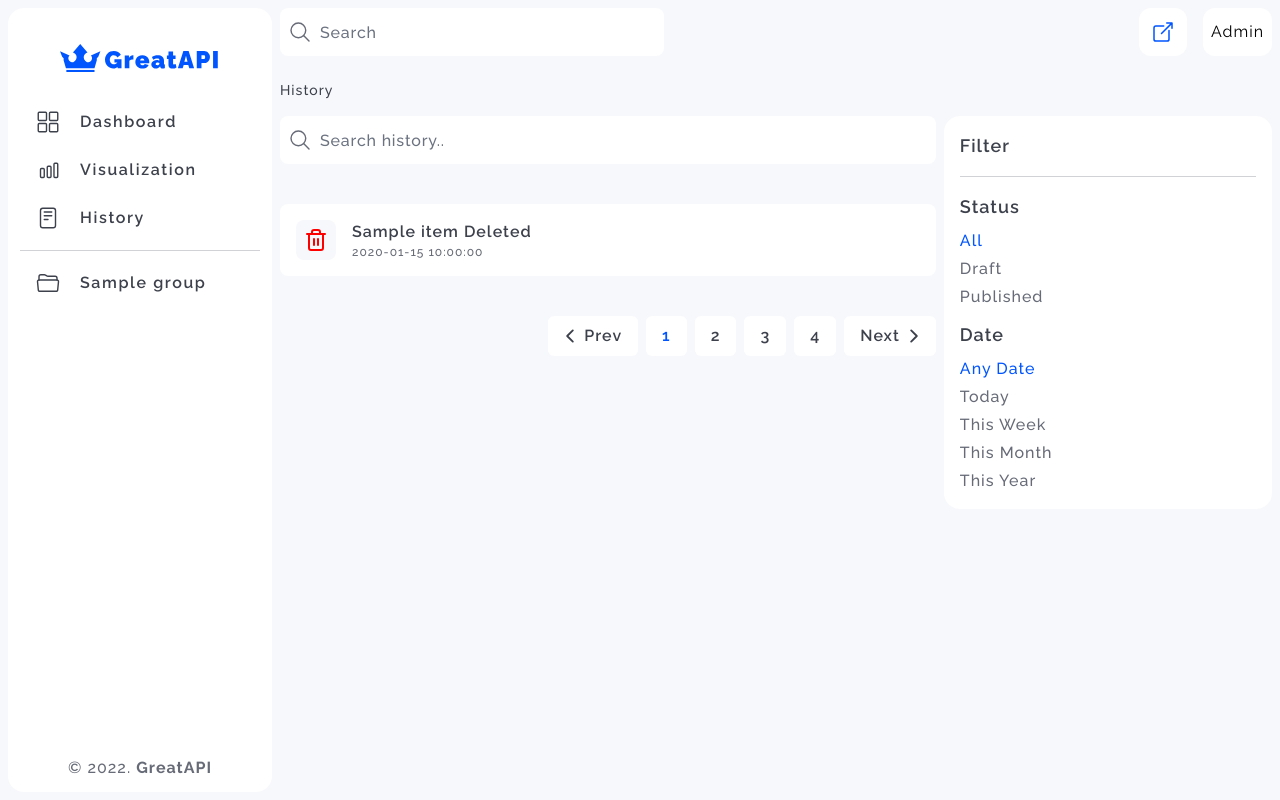
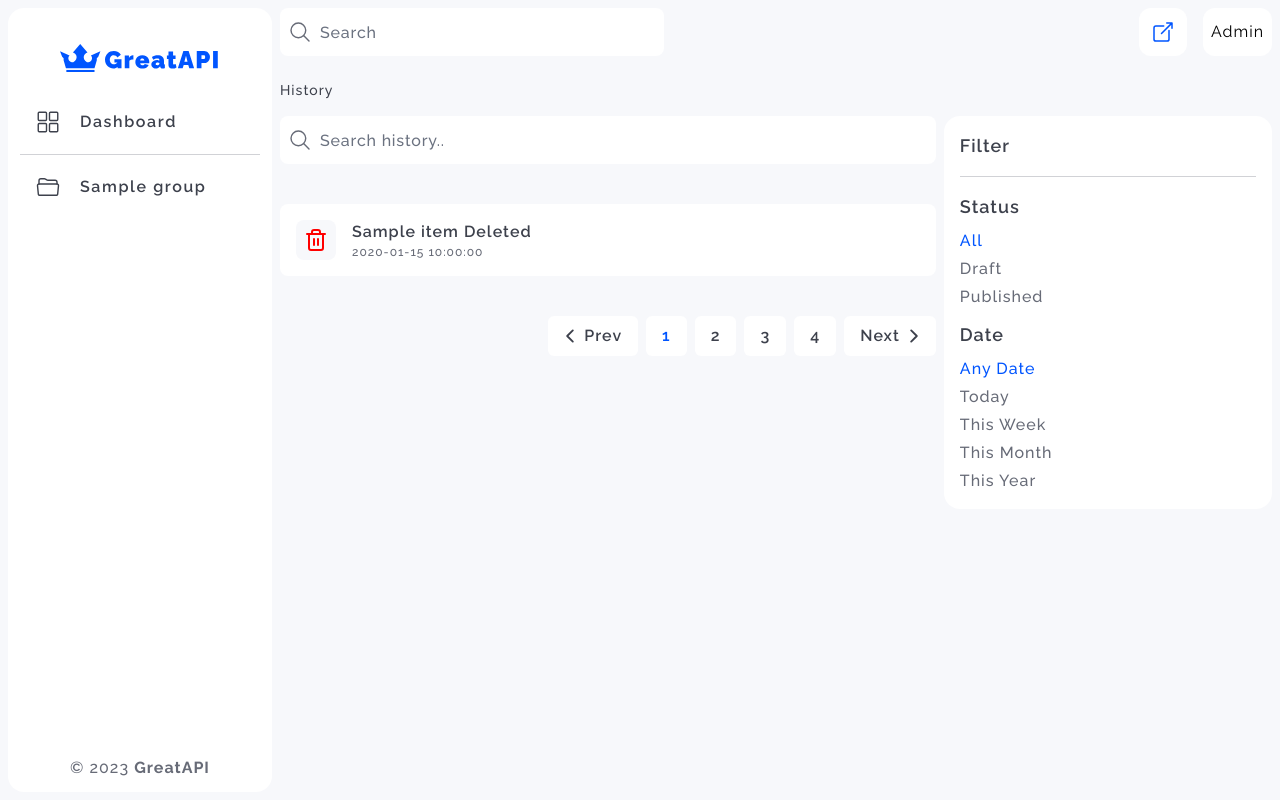
Before and after one commit to sahajrajmalla/greatapi, a Python web app: template greatapi/admin/templates/dashboard/history.html in a window 1280 px wide. Run offline with Jinja, Linux system fonts and the light colour scheme; the template is opened without the code that fills it: most values are stand-ins (such as "Sample title", 1, 10 or a date in 2020); some libraries are stand-ins or nearby versions.

Commit message:
:recycle: removed history and visualization feature for now

```diff
--- a/greatapi/admin/templates/sidebar.html
+++ b/greatapi/admin/templates/sidebar.html
@@ -96,7 +96,7 @@
             <h2 class="font-semibold tracking-widest">Dashboard</h2>
           </div>
         </a>
-        <a href="{{ '/admin/visualization' }}">
+        <!--<a href="{{ '/admin/visualization' }}">
           <div
             class="flex items-center gap-5 {% if active == 'visualization' %} bg-shadeblue stroke-primary text-primary {%else%} stroke-blacktwo text-blacktwo {%endif%} px-4 xxl:px-6 py-3 xxl:py-4 rounded-lg cursor-pointer"
           >
@@ -185,7 +185,7 @@
             </span>
             <h2 class="font-semibold tracking-widest">History</h2>
           </div>
-        </a>
+        </a> -->
 
         <hr class="border-shadeblack/30 my-2" />
 
@@ -257,7 +257,16 @@
       </div>
     </div>
     <div class="text-center">
-      <h6 class="text-shadeblack font-medium">© 2022. <b>GreatAPI</b></h6>
+      <h6 id="current-year" class="text-shadeblack font-medium"></h6>
     </div>
   </div>
 </main>
+
+<script>
+  // Get the current year
+  const currentYear = new Date().getFullYear();
+
+  // Update the content of the <h6> element with the current year
+  const currentYearElement = document.getElementById('current-year');
+  currentYearElement.innerHTML = `© ${currentYear} <b>GreatAPI</b>`;
+</script>
```
